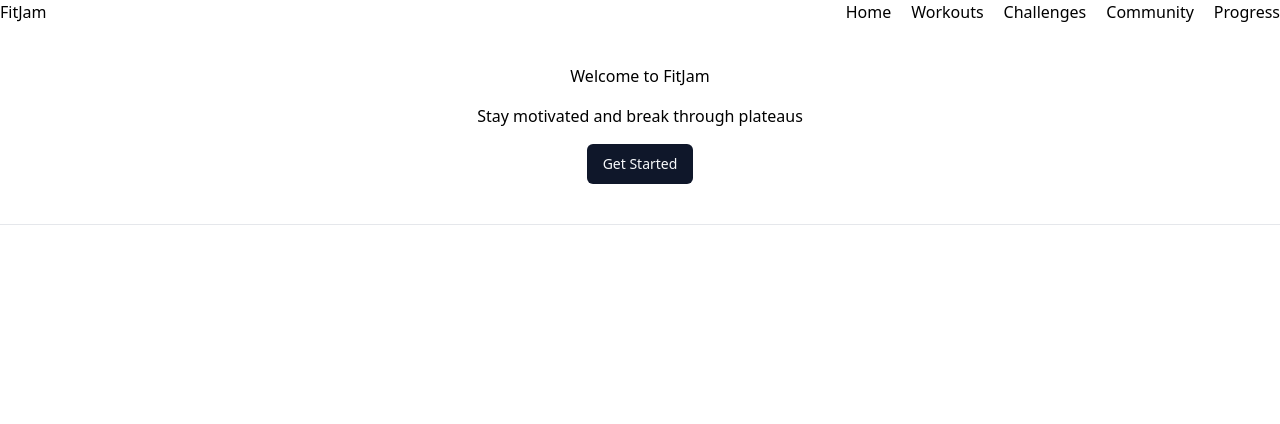
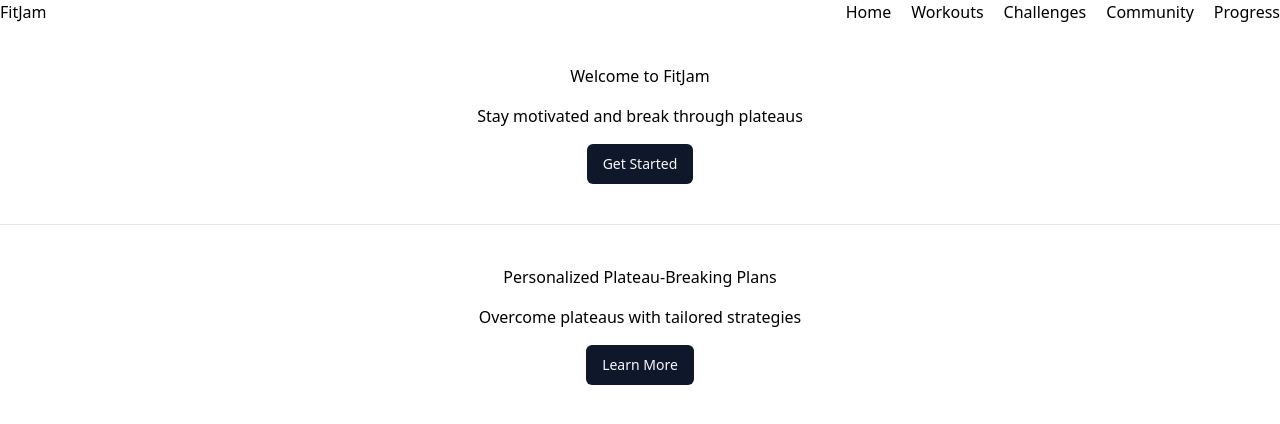
Before and after one commit to devmev10/fitjam, a Next.js app: page / in a window 1280 px wide. Shown: the top 424 px of the page. Built offline with nearby package versions, Linux system fonts and the light colour scheme.

Commit message:
add header

```diff
--- a/app/page.js
+++ b/app/page.js
@@ -3,11 +3,23 @@ import { Button } from "@/components/ui/button";
 export default function Home() {
   return (
     <main>
-      <div className="flex flex-col items-center p-10 space-y-4">
+      <header className="flex flex-col items-center p-10 space-y-4">
         <h1>Welcome to FitJam</h1>
         <p>Stay motivated and break through plateaus</p>
         <Button>Get Started</Button>
-      </div>
+      </header>
+
+      <hr />
+
+      <section>
+        <div className="flex flex-col items-center p-10 space-y-4">
+          <h1>Personalized Plateau-Breaking Plans</h1>
+          <p>Overcome plateaus with tailored strategies</p>
+          <Button>Learn More</Button>
+        </div>
+        <div></div>
+      </section>
+
       <hr />
     </main>
   );
```
